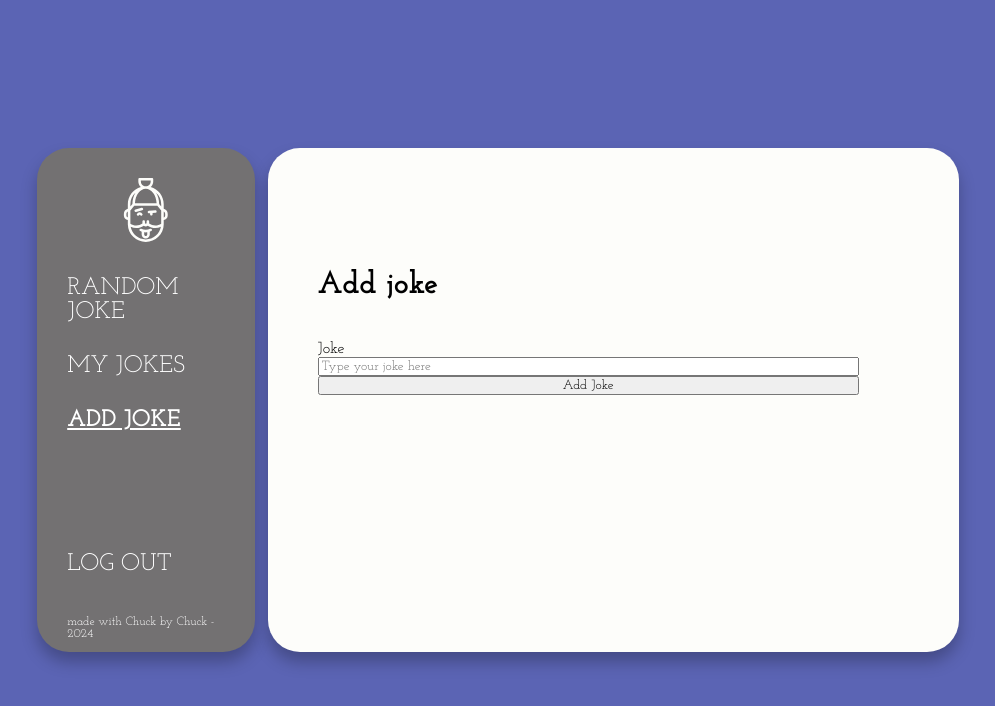
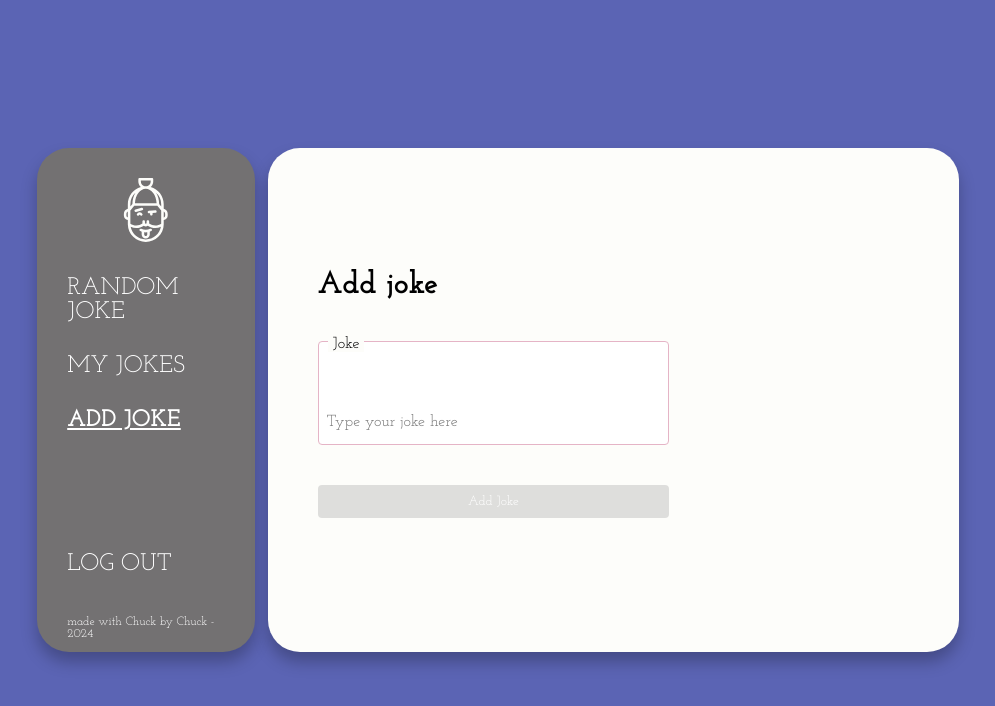
Before and after one commit to konrad-harezlak/chuckNorrisJokes, a React (Create React App) app in the folder frontend/: page /addjoke in a window 1280 px wide. Shown: the top 706 px of the page, without its empty margins (142-1137 px from the left). Built offline with nearby package versions, Linux system fonts and the light colour scheme; the HTML template or start-up script is replaced by a standard one.

Commit message:
Add page addJoke

```diff
--- a/frontend/src/Pages/AddJoke.tsx
+++ b/frontend/src/Pages/AddJoke.tsx
@@ -1,8 +1,23 @@
-import React from "react";
+import React, { useState, useEffect } from "react";
 import { ReactComponent as Logo } from "../assets/images/logo.svg";
 import { Link } from "react-router-dom";
-import '../assets/styles/addJoke.scss';
+import "../assets/styles/addJoke.scss";
 const AddJoke: React.FC = () => {
+  const [joke, setJoke] = useState("");
+  useEffect(() => {
+    const validateForm = () => {
+      const button = document.getElementById("addJoke") as HTMLButtonElement;
+      if (button)
+        if (!joke) {
+          button.disabled = true;
+          button.style.backgroundColor = "rgba(0,0,0,0.12)";
+        } else {
+          button.disabled = false;
+          button.style.backgroundColor = "#5b64b4";
+        }
+    };
+    validateForm();
+  }, [joke]);
   return (
     <div className="home-container">
       <aside>
@@ -29,9 +44,16 @@ const AddJoke: React.FC = () => {
         <h1>Add joke</h1>
 
         <form>
-          <label>Joke</label>
-          <input placeholder="Type your joke here"></input>
-          <button> Add Joke</button>
+          <div className="form-group">
+            <label>Joke</label>
+            <textarea
+              id="joke-textarea"
+              placeholder="Type your joke here"
+              value={joke}
+              onChange={(e) => setJoke(e.target.value)}
+            ></textarea>
+          </div>
+          <button id="addJoke"> Add Joke</button>
         </form>
       </main>
     </div>
--- a/frontend/src/assets/styles/addJoke.scss
+++ b/frontend/src/assets/styles/addJoke.scss
@@ -1,51 +1,97 @@
-@import './variables.scss';
-.home-container{
+@import "./variables.scss";
+.home-container {
   display: flex;
   flex-direction: row;
   height: 63vh;
-    aside{
+  aside {
     display: flex;
     flex-direction: column;
     background-color: $grey;
-        width:17vw;
+    width: 17vw;
     border-radius: 32px;
     margin-right: 1vw;
-        padding:30px 30px 0px 30px;
+    padding: 30px 30px 0px 30px;
     justify-content: space-between;
     box-shadow: 0 10px 16px 0 rgba(0, 0, 0, 0.25);
 
-        svg{
+    svg {
       width: 100%;
-            fill:$white;
+      fill: $white;
       height: 64px;
     }
-        a{
+    a {
       text-decoration: none;
     }
-        h3{
-            font-family: 'Josefin Slab';
+    h3 {
+      font-family: "Josefin Slab";
       font-weight: 500;
       font-size: 24px;
       line-height: 24px;
       color: white;
-            margin:0;
+      margin: 0;
       margin-top: 30px;
     }
-        p{
+    p {
       font-size: 12px;
       font-weight: 500;
-            color:white;
+      color: white;
       margin-top: 40px;
     }
   }
-    main{
+  main {
     width: 54vw;
     background-color: $white;
     border-radius: 32px;
     box-shadow: 0 10px 16px 0 rgba(0, 0, 0, 0.25);
+    form {
+      height: 50%;
+    }
+    .form-group {
+      display: flex;
+      flex-direction: column;
+      width: 65%;
+      position: relative;
+      margin-bottom: 20px;
+      height: 100%;
+
+      label {
+        position: absolute;
+        text-align: left;
+        top: -5px;
+        left: 10px;
+        padding: 0 5px;
+        background-color: $white;
+        color: #000;
+      }
+
+      textarea {
+        padding: 16px 8px;
+        margin-bottom: 10px;
+        border: 1px solid $light-pink;
+        border-radius: 4px;
+        font-size: 16px;
+        height: 100%;
+        width: 100%;
+        line-height: 16px;
+        resize: none;
+      }
+      textarea::placeholder {
+        transform: translateY(350%);
       }
     }
-#selected_page{
+    button {
+      width: 65%;
+      padding: 10px;
+      margin-top: 10px;
+      background-color: $purple;
+      color: white;
+      border: none;
+      border-radius: 4px;
+      cursor: pointer;
+    }
+  }
+}
+#selected_page {
   font-weight: 600;
   text-decoration: underline;
 }
--- a/frontend/src/assets/styles/home.scss
+++ b/frontend/src/assets/styles/home.scss
@@ -91,7 +91,7 @@
         input {
           width: 100%;
           padding: 10px;
-          border: 1px solid $light-ping;
+          border: 1px solid $light-pink;
           border-radius: 4px;
           font-size: 16px;
           font-weight: 400;
@@ -104,7 +104,7 @@
         select {
           width: 100%;
           padding: 10px;
-          border: 1px solid $light-ping;
+          border: 1px solid $light-pink;
           border-radius: 4px;
           font-size: 16px;
           height: 50px;
--- a/frontend/src/assets/styles/login.scss
+++ b/frontend/src/assets/styles/login.scss
@@ -47,7 +47,7 @@
         input {
           padding: 10px;
           margin-bottom: 10px;
-          border: 1px solid $light-ping;
+          border: 1px solid $light-pink;
           border-radius: 4px;
           font-size: 16px;
           height: 50px;
@@ -62,7 +62,6 @@
         border: none;
         border-radius: 4px;
         cursor: pointer;
-        transition: background-color 0.3s;
       }
     }
 
--- a/frontend/src/assets/styles/variables.scss
+++ b/frontend/src/assets/styles/variables.scss
@@ -7,5 +7,5 @@ $white: #fdfdfa;
 $purple: #5b64b4;
 $pink: #e84a8f;
 $grey: #737172;
-$light-ping: #e5b4c6;
+$light-pink: #e5b4c6;
 $black: #2c2c2c;
```
Lines whose indentation alone changed are shown as unchanged.
